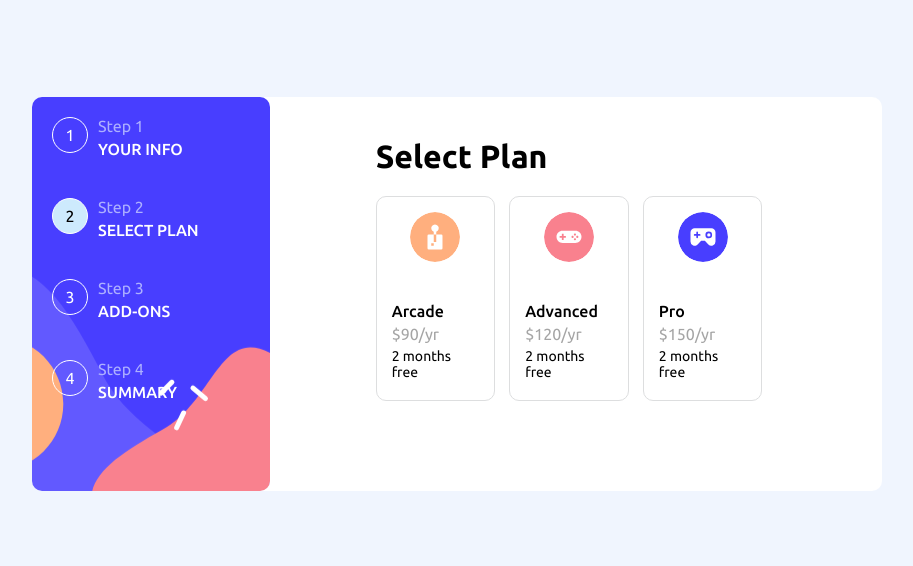
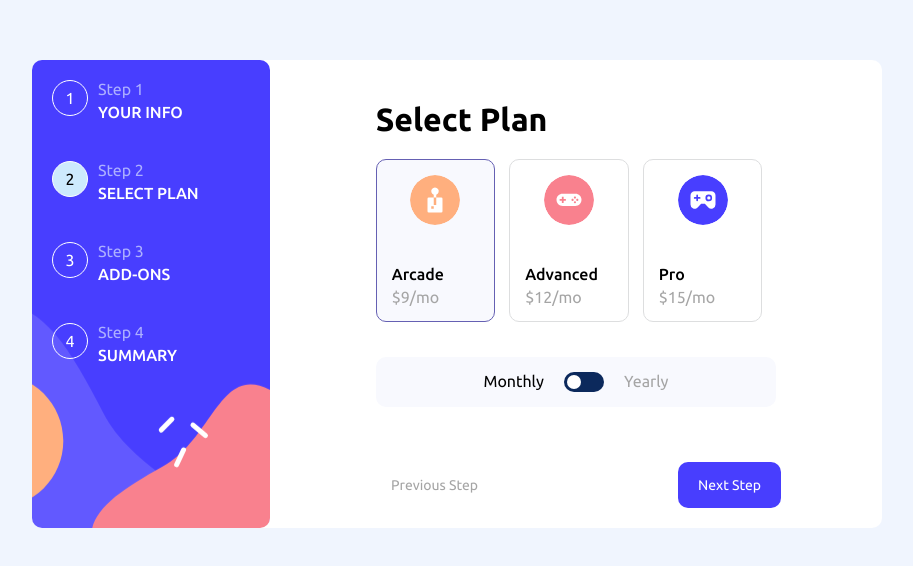
Before and after one commit to itromy/multi-step-form-WIP, a Next.js app: page /select-plan in a window 1280 px wide. Shown: the part 106-672 px from the top of the page, without its empty margins (183-1096 px from the left). Built offline with nearby package versions, Linux system fonts and the light colour scheme.

Commit message:
feat(select-plan): add fields

```diff
--- a/src/app/select-plan/page.module.css
+++ b/src/app/select-plan/page.module.css
@@ -1,6 +1,19 @@
 
 
+.toggleWrapper {
+  background: #f8f9fe;
+  padding: 15px;
+  border-radius: 10px;
+  display: flex;
+  justify-content: center;
+  margin-top: 30px;
+}
+
 @media screen and (min-width:576px) {
+  .toggleWrapper {
+    margin-top: 20px;
+  }
+
   .option {
     padding: 0 7px;
     position: relative;
--- a/src/app/select-plan/page.tsx
+++ b/src/app/select-plan/page.tsx
@@ -1,29 +1,62 @@
+'use client';
+
 import RadioButtonBox from "@/components/form-elements/RadioButtonBox";
 import MultiStepForm from "@/components/MultiStepForm";
-import PlanOption, { PlanOptions } from "@/components/PlanOption";
+import PlanOption, { PlanInterval, PlanOptions } from "@/components/PlanOption";
 import styles from './page.module.css';
+import Toggle from "@/components/form-elements/Toogle";
+import FormDataStep2Type from "@/types/Form";
+import { useState } from "react";
+import { useRouter } from 'next/navigation';
 
 export default function SelectPlanPage() {
+  const router = useRouter();
+
+  const [formState, setFormState] = useState<FormDataStep2Type>({
+      plan: PlanOptions.Arcade,
+      interval: PlanInterval.Monthly,
+  })
+
+  function onChange(changedValues: {name: string, value: string}) {
+    setFormState({
+      ...formState,
+      [changedValues.name]: changedValues.value
+    })
+
+    console.log(changedValues);
+  }
+
+  function onNext() {
+      router.push('/add-ons');
+  }
+
+  function onPrevious() {
+      router.push('/your-info');
+  }
+
   return (
     <>
-      <MultiStepForm step={2}>
+      <MultiStepForm step={2} onNext={onNext} onPrevious={onPrevious}>
         <h1>Select Plan</h1>
         <div className={styles.options}>
           <div className={styles.option}>
-            <RadioButtonBox value={PlanOptions.Arcade} name="plan">
-              <PlanOption type={PlanOptions.Arcade} />
+            <RadioButtonBox value={PlanOptions.Arcade} name="plan" onChange={onChange} checked={formState.plan === PlanOptions.Arcade}>
+              <PlanOption interval={formState.interval} type={PlanOptions.Arcade} />
             </RadioButtonBox>
           </div>
           <div className={styles.option}>
-            <RadioButtonBox value={PlanOptions.Advanced} name="plan">
-              <PlanOption type={PlanOptions.Advanced} />
+            <RadioButtonBox value={PlanOptions.Advanced} name="plan" onChange={onChange} checked={formState.plan === PlanOptions.Advanced}>
+              <PlanOption interval={formState.interval} type={PlanOptions.Advanced} />
             </RadioButtonBox>
           </div>
           <div className={styles.option}>
-            <RadioButtonBox value={PlanOptions.Pro} name="plan">
-              <PlanOption type={PlanOptions.Pro} />
+            <RadioButtonBox value={PlanOptions.Pro} name="plan" onChange={onChange} checked={formState.plan === PlanOptions.Pro}>
+              <PlanOption interval={formState.interval} type={PlanOptions.Pro} />
             </RadioButtonBox>
           </div>
+        </div>
+        <div className={styles.toggleWrapper}>
+          <Toggle onChange={onChange} label1="Monthly" value1={PlanInterval.Monthly} label2="Yearly" value2={PlanInterval.Annual} name="interval" selected={formState.interval}/>
         </div>
       </MultiStepForm>
     </>
```
Also changed, not shown: src/types/Form.ts (+7 -0 lines).
